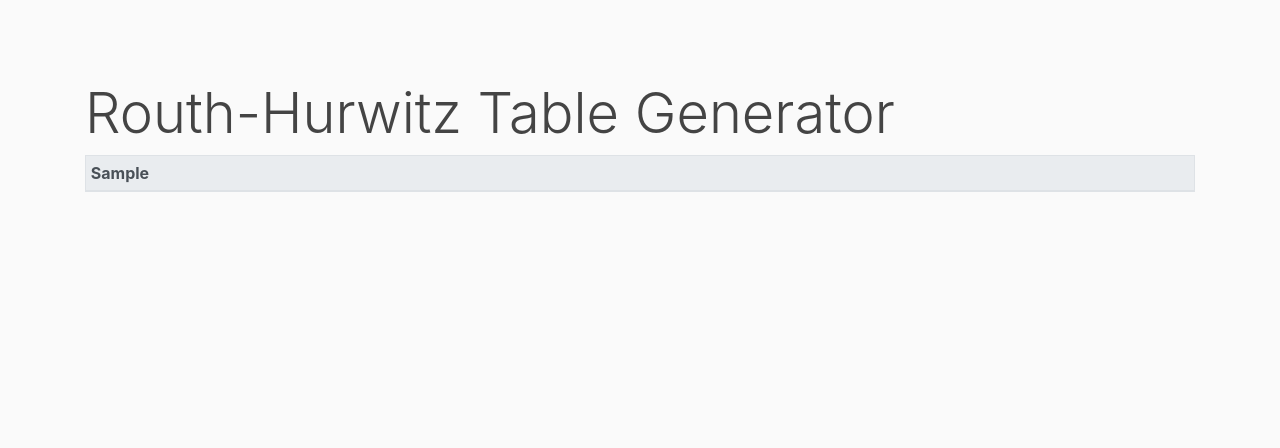
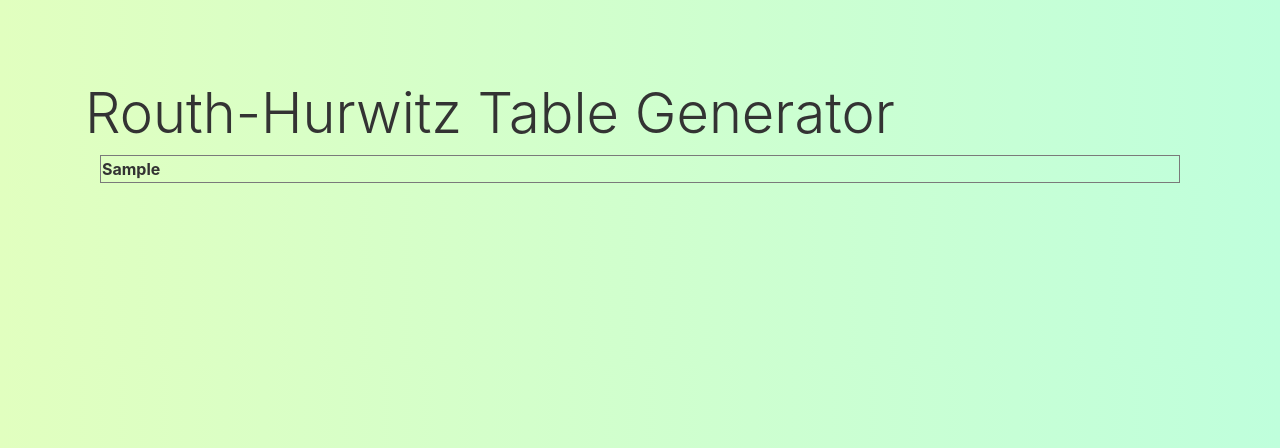
Before and after one commit to alvii147/RouthHurwitz, a Flask app: template templates/routharray.html in a window 1280 px wide. Shown: the top 448 px of the page. Run offline with Flask 2, Linux system fonts and the light colour scheme; the template is opened without the code that fills it: most values are stand-ins (such as "Sample title", 1, 10 or a date in 2020); lists and menus that the app fills with data are empty; some libraries are stand-ins or nearby versions.

Commit message:
updated styling

```diff
--- a/static/styles.css
+++ b/static/styles.css
@@ -1,11 +1,19 @@
+:root {
+    --bg: rgb(248, 248, 248);
+    --col: rgb(51, 51, 51);
+    --blue: rgb(32, 12, 88);
+    --grey: rgb(122, 122, 122);
+}
+
 body {
-    background: #fafafa;
-    color: #333333;
+    /*background: var(--bg);*/
+    background-image: linear-gradient(to right, rgb(225, 255, 191), rgb(191, 255, 220));
+    color: var(--col);
     margin-top: 5rem;
 }
 
 h1, h2, h3, h4, h5, h6 {
-    color: #444444;
+    color: var(--col);
 }
 
 ul {
@@ -14,15 +22,23 @@ ul {
 
 .blueButton {
     padding: 5px;
-    color: rgb(41, 17, 128);
-    background-color: rgb(248, 248, 248);
+    color: var(--blue);
+    background-color: transparent;
     border-style: solid;
-    border-color: rgb(41, 17, 128);
-    border-radius: 8px;
+    border-color: var(--blue);
+    border-radius: 12px;
     transition: 0.3s;
 }
 
 .blueButton:hover {
-    color: rgb(248, 248, 248);
-    background-color: rgb(41, 17, 128);
+    color: var(--bg);
+    background-color: var(--blue);
 }
+
+table {
+    width: 100%;
+}
+
+table, tbody, th, td {
+    border: 1px solid var(--grey);
+}
--- a/templates/routharray.html
+++ b/templates/routharray.html
@@ -4,32 +4,18 @@
 {% endblock %}
 {% block content %}
 <h1 class="display-4">Routh-Hurwitz Table Generator</h4>
-<figure>
-    <table class = "table table-sm table-hover table-bordered">
+<div class = "container">
+    <table class = "table-hover">
         {% for i in range(routhArr|count) %}
-            {% if i == 0 or i == 1 %}
-                <thead class = "thead-light">
-                    <tr>
-                        {% for element in routhArr[i] %}
-                            <th>
-                                {{element}}
-                            </th>
-                        {% endfor %}
-                    </tr>
-                </thead>
-            {% else %}
             <tbody>
                 <tr>
                     {% for element in routhArr[i] %}
-                            <td>
-                                {{element}}
-                            </td>
+                        <td><strong>{{element}}</strong></td>
                     {% endfor %}
                 </tr>
             </tbody>
-            {% endif %}
         {% endfor %}
     </table>
-</figure>
+</div>
 {% endblock %}
 {% block src %}{% endblock %}
```
Also changed, not shown: templates/home.html (+9 -5 lines). Lines whose indentation alone changed are shown as unchanged.
